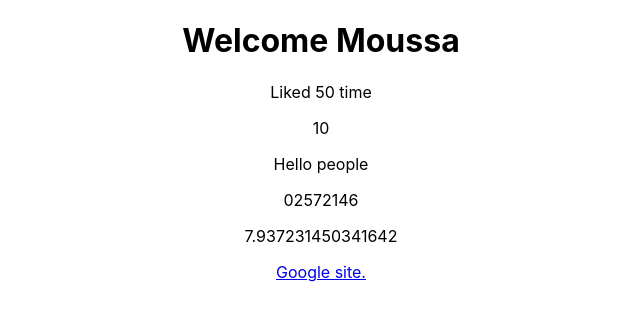
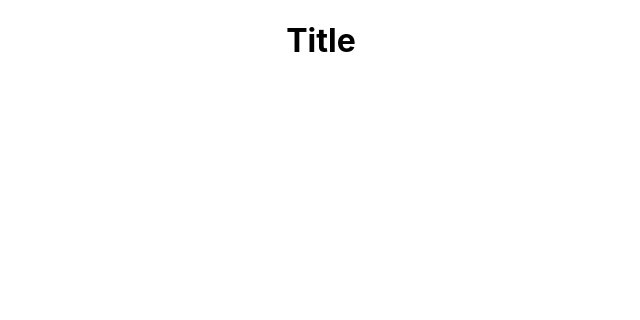
Before and after one commit to moussa32/dojo-blog, a React (Create React App) app: page / in a window 1280 px wide. Shown: the top 320 px of the page, without its empty margins (319-959 px from the left). Built offline with nearby package versions, Linux system fonts and the light colour scheme.

Commit message:
clean up the old App component

```diff
--- a/src/App.js
+++ b/src/App.js
@@ -1,25 +1,10 @@
 import './App.css';
 
 function App() {
-  const title = 'Welcome Moussa';
-  const likes = 50;
-  // const body = { arm: 'Yeah', age : 50}
-  const link = 'https://www.google.com';
-
   return (
     <div className="App">
       <div className="content">
-        <h1>{ title }</h1>
-        <p>Liked { likes } time</p>
-
-        {/* <p>{ body }</p> */}
-
-        <p>{ 10 }</p>
-        <p>{"Hello people"}</p>
-        <p>{[0,2,5,72,1,4,6]}</p>
-        <p>{Math.random() * 10}</p>
-
-        <a href={link}>Google site.</a>
+        <h1>Title</h1>
       </div>
     </div>
   );
```
